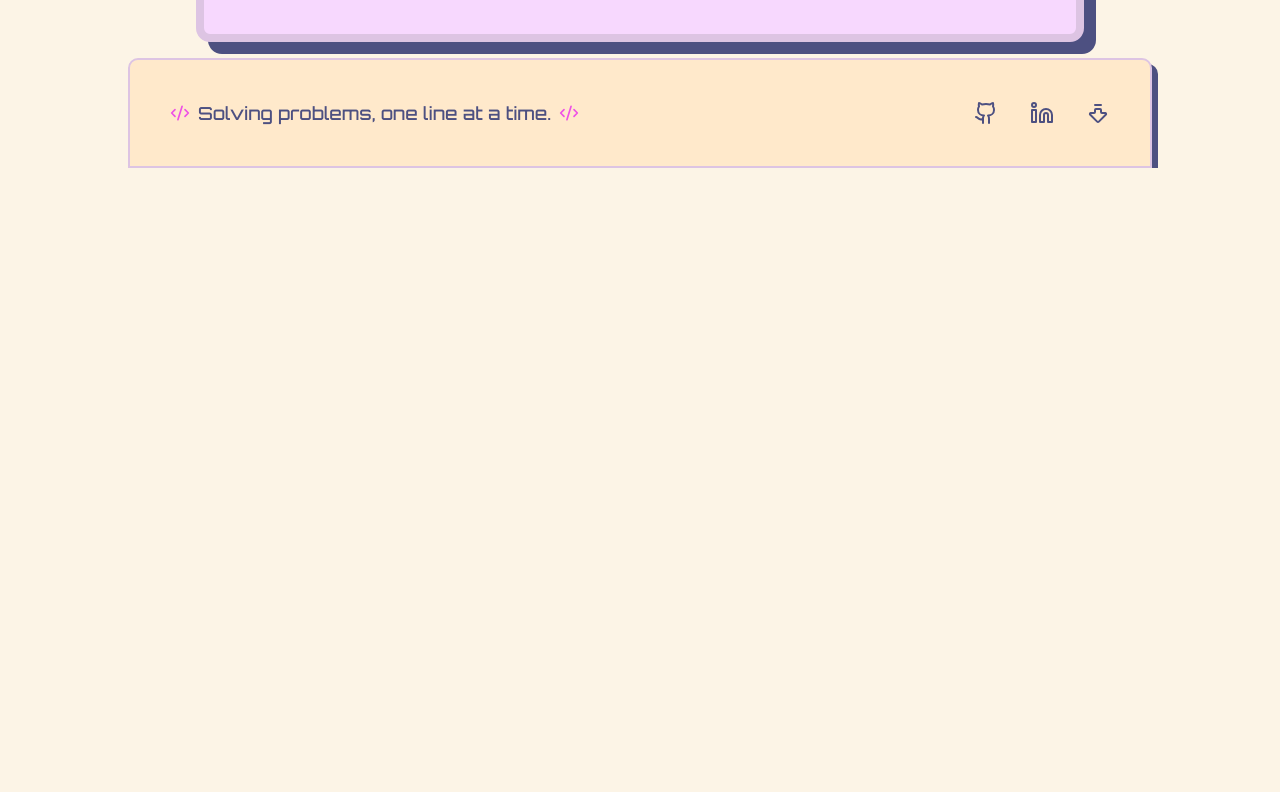
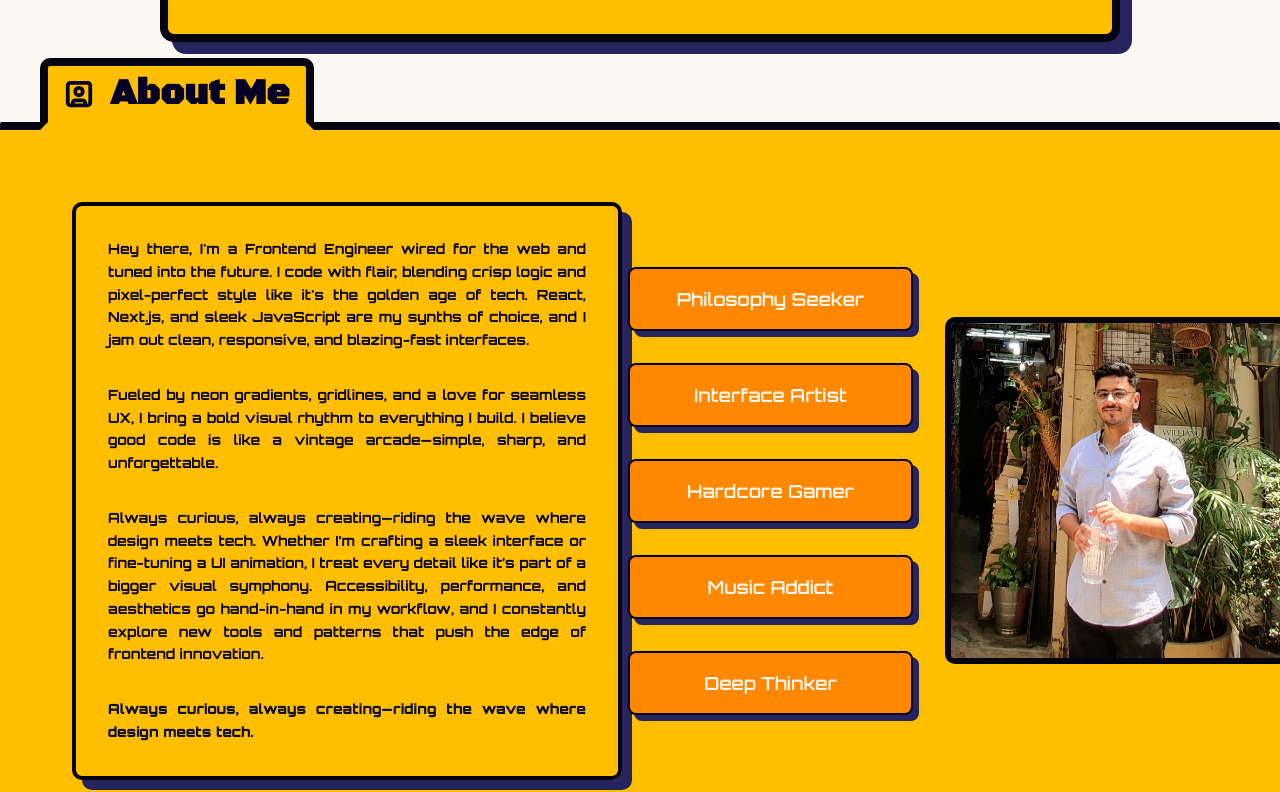
Before and after one commit to HUMBLEF0OL/portfolio, a Next.js app: page / in a window 1280 px wide. Shown: the part 708-1500 px from the top of the page. Before the commit the page ends 876 px from the top, so only its background shows below. Built offline with nearby package versions, Linux system fonts and the light colour scheme.

Commit message:
feat: added about section

```diff
--- a/src/app/globals.css
+++ b/src/app/globals.css
@@ -60,76 +60,78 @@ h6 {
   --radius: 0.625rem;
 
   /* BACKGROUND & TEXT */
-  --background: oklch(0.97 0.02 80);
-  /* Off-white with golden tint */
-  --foreground: oklch(0.22 0.11 290);
-  /* Deep violet/purple */
+  --background: oklch(0.98 0.01 90);
+  /* Soft warm white */
+  --foreground: oklch(0.1 0.1 280);
+  /* Deep dark purple/black */
 
   /* CONTAINERS */
-  --card: oklch(0.92 0.06 320);
-  /* Blush pink */
-  --card-foreground: oklch(0.25 0.12 280);
-  /* Purple text */
+  --card: oklch(0.84 0.18 85);
+  /* Light yellow-orange */
+  --card-foreground: oklch(0.15 0.08 270);
+  /* Dark purple text */
 
-  --popover: oklch(0.95 0.05 70);
-  /* Cream-peach */
-  --popover-foreground: oklch(0.25 0.1 280);
+  --popover: oklch(0.92 0.08 85);
+  /* Slightly peachy background */
+  --popover-foreground: oklch(0.2 0.09 270);
+  /* Muted dark purple */
 
-  /* PRIMARY COLORS (PINKS + NEON PURPLE) */
-  --primary: oklch(0.7 0.25 330);
-  /* Neon magenta pink */
-  --primary-foreground: oklch(0.98 0.01 90);
-  /* Almost white with pink hint */
+  /* PRIMARY (BLACK & ORANGE COMBO) */
+  --primary: oklch(0.18 0.05 280);
+  /* Dark charcoal */
+  --primary-foreground: oklch(0.98 0.01 85);
+  /* Almost white */
 
-  /* SECONDARY (CYAN/BLUE) */
-  --secondary: oklch(0.75 0.2 195);
-  /* Electric cyan */
-  --secondary-foreground: oklch(0.15 0.08 220);
-  /* Deep teal */
+  /* SECONDARY (BRIGHT ORANGE) */
+  --secondary: oklch(0.78 0.25 65);
+  /* Retro orange button */
+  --secondary-foreground: oklch(0.12 0.06 65);
+  /* Deep burnt orange */
 
   /* MUTED + HIGHLIGHTS */
-  --muted: oklch(0.88 0.04 60);
-  /* Pastel peach */
-  --muted-foreground: oklch(0.45 0.08 280);
-  /* Muted purple */
+  --muted: oklch(0.88 0.05 90);
+  /* Cream yellow */
+  --muted-foreground: oklch(0.3 0.1 280);
+  /* Desaturated violet */
 
-  --accent: oklch(0.75 0.25 65);
-  /* Sunset orange */
-  --accent-foreground: oklch(0.12 0.06 65);
-  /* Deep orange */
+  --accent: oklch(0.85 0.2 320);
+  /* Light magenta (for hover accents) */
+  --accent-foreground: oklch(0.12 0.06 320);
+  /* Dark magenta */
 
-  --destructive: oklch(0.65 0.2 25);
+  --destructive: oklch(0.55 0.25 30);
   /* Neon red-orange */
-  --border: oklch(0.85 0.05 320);
-  /* Pink pastel border */
-  --input: oklch(0.92 0.02 85);
-  /* Retro off-white */
-  --ring: oklch(0.7 0.22 310);
-  /* Electric violet */
+  --border: oklch(0.12 0.03 280);
+  /* Near black border */
+  --input: oklch(0.95 0.01 85);
+  /* Pale input background */
+  --ring: oklch(0.78 0.25 65);
+  /* Strong orange focus ring */
 
-  /* CHARTS (FOR GRAPHS / ACCENTS) */
-  --chart-1: oklch(0.7 0.25 330);
-  /* Hot pink */
-  --chart-2: oklch(0.78 0.22 180);
-  /* Bright cyan */
-  --chart-3: oklch(0.8 0.26 60);
-  /* Neon orange */
-  --chart-4: oklch(0.72 0.24 270);
-  /* Ultra purple */
-  --chart-5: oklch(0.85 0.2 140);
-  /* Lime green */
+  /* CHARTS / ACCENTS */
+  --chart-1: oklch(0.78 0.25 65);
+  /* Bright orange */
+  --chart-2: oklch(0.85 0.2 320);
+  /* Light magenta */
+  --chart-3: oklch(0.75 0.18 270);
+  /* Purple */
+  --chart-4: oklch(0.92 0.1 80);
+  /* Yellow-beige */
+  --chart-5: oklch(0.9 0.15 180);
+  /* Light teal */
 
-  /* SIDEBAR + PANEL COLORS */
-  --sidebar: oklch(0.95 0.05 70);
-  /* Cream base */
-  --sidebar-foreground: oklch(0.22 0.11 290);
-  --sidebar-primary: oklch(0.7 0.25 330);
-  --sidebar-primary-foreground: oklch(0.98 0.01 90);
-  --sidebar-accent: oklch(0.75 0.25 65);
-  --sidebar-accent-foreground: oklch(0.12 0.06 65);
-  --sidebar-border: oklch(0.85 0.05 320);
-  --sidebar-ring: oklch(0.7 0.22 310);
+  /* SIDEBAR + PANELS (if used) */
+  --sidebar: oklch(0.92 0.08 85);
+  /* Match popover background */
+  --sidebar-foreground: var(--foreground);
+  --sidebar-primary: var(--primary);
+  --sidebar-primary-foreground: var(--primary-foreground);
+  --sidebar-accent: var(--secondary);
+  --sidebar-accent-foreground: var(--secondary-foreground);
+  --sidebar-border: var(--border);
+  --sidebar-ring: var(--ring);
 }
+
 
 
 .dark {
@@ -211,3 +213,18 @@ h6 {
     @apply bg-background text-foreground;
   }
 }
+
+/* Add this to your globals.css */
+
+/* Hide scrollbar but allow scrolling */
+html {
+  scrollbar-width: none;
+  /* Firefox */
+  -ms-overflow-style: none;
+  /* IE and Edge */
+}
+
+html::-webkit-scrollbar {
+  display: none;
+  /* Chrome, Safari, Opera */
+}
--- a/src/app/layout.tsx
+++ b/src/app/layout.tsx
@@ -31,7 +31,7 @@ export default function RootLayout({
   return (
     <html lang="en" suppressHydrationWarning className={`${orbitron.variable} ${blackOpsOne.variable}`}>
       <body
-        className={`font-body antialiased`}
+        className={`font-body antialiased max-w-[1920px] mx-auto bg-background text-foreground overflow-x-hidden no-scrollbar overflow-y-auto`}
       >
         <ThemeProvider
           attribute={"class"}
@@ -40,7 +40,7 @@ export default function RootLayout({
         >
           <div className="flex flex-col items-center gap-4 justify-between min-h-screen w-full">
             <Header />
-            <main className="flex-1 w-full max-w-[100%] px-4 sm:px-6 md:px-12 flex flex-col items-center justify-start">
+            <main className="flex-1 w-full max-w-[100%] px-4 sm:px-6 md:px-0 flex flex-col items-center justify-start">
               {children}
             </main>
             <Footer />
--- a/src/app/page.tsx
+++ b/src/app/page.tsx
@@ -1,11 +1,13 @@
+import About from "@/block/About";
 import HomeComponent from "@/block/Home";
 import ThemeSwitch from "@/block/ThemeSwitch";
 import Image from "next/image";
 
 export default function Home() {
   return (
-    <div className="w-[75%] h-[fit-content]">
+    <div className="w-full h-[fit-content] flex flex-col items-center justify-center gap-[80px]">
       <HomeComponent />
+      <About />
     </div>
   );
 }
--- /dev/null
+++ b/src/block/About.tsx
@@ -0,0 +1,50 @@
+import Image from 'next/image'
+import React from 'react'
+import Avatar from '@/assets/profile.jpg'
+import { SquareUser } from 'lucide-react'
+
+const About = () => {
+    return (
+        <div className='w-[100%] relative h-fit flex items-center justify-between border-y-[8px] bg-card text-foreground p-[56px] rounded-xs'>
+            <div className='absolute -top-[72px] px-4 py-2 left-10 w-fit border-[8px] border-b-card rounded-tl-lg rounded-tr-lg bg-card  flex items-center justify-center gap-4'>
+                <SquareUser strokeWidth={3} size={30} />
+                <h1 className='text-4xl font-bold'>About Me</h1>
+            </div>
+            <div className='flex items-center justify-center p-4 rounded-xl'>
+                <div className='w-[550px] flex flex-col items-center justify-center p-4 border-[4px] shadow-[10px_10px_0px_0px_theme(colors.muted-foreground)] rounded-lg'>
+                    <p className='text-sm font-bold leading-relaxed text-justify p-4'>
+                        Hey there, I'm a Frontend Engineer wired for the web and tuned into the future. I code with flair, blending crisp logic and pixel-perfect style like it's the golden age of tech. React, Next.js, and sleek JavaScript are my synths of choice, and I jam out clean, responsive, and blazing-fast interfaces.                    </p>
+                    <p className='text-sm font-bold leading-relaxed text-justify p-4'>
+                        Fueled by neon gradients, gridlines, and a love for seamless UX, I bring a bold visual rhythm to everything I build. I believe good code is like a vintage arcade—simple, sharp, and unforgettable.                    </p>
+
+                    <p className='text-sm font-bold leading-relaxed text-justify p-4'>Always curious, always creating—riding the wave where design meets tech. Whether I’m crafting a sleek interface or fine-tuning a UI animation, I treat every detail like it’s part of a bigger visual symphony. Accessibility, performance, and aesthetics go hand-in-hand in my workflow, and I constantly explore new tools and patterns that push the edge of frontend innovation.</p>
+                    <p className='text-sm font-black leading-relaxed text-primary text-justify p-4'>
+                        Always curious, always creating—riding the wave where design meets tech.
+                    </p>
+                </div>
+                <div className='flex flex-col items-center justify-center gap-8 p-4 -ml-[10px]'>
+                    <p className='text-lg font-semibold p-4 w-[285px] border-2 border-border bg-secondary text-primary-foreground rounded-md text-center shadow-[6px_6px_0px_0px_theme(colors.muted-foreground)] hover:shadow-[8px_8px_0px_0px_theme(colors.muted-foreground)] transition-all duration-200 hover:translate-x-[-2px] hover:translate-y-[-2px]'>
+                        Philosophy Seeker
+                    </p>
+                    <p className='text-lg font-semibold p-4 w-[285px] border-2 border-border bg-secondary text-primary-foreground rounded-md text-center shadow-[6px_6px_0px_0px_theme(colors.muted-foreground)] hover:shadow-[8px_8px_0px_0px_theme(colors.muted-foreground)] transition-all duration-200 hover:translate-x-[-2px] hover:translate-y-[-2px]'>
+                        Interface Artist
+                    </p>
+                    <p className='text-lg font-semibold p-4 w-[285px] border-2 border-border bg-secondary text-primary-foreground rounded-md text-center shadow-[6px_6px_0px_0px_theme(colors.muted-foreground)] hover:shadow-[8px_8px_0px_0px_theme(colors.muted-foreground)] transition-all duration-200 hover:translate-x-[-2px] hover:translate-y-[-2px]'>
+                        Hardcore Gamer
+                    </p>
+                    <p className='text-lg font-semibold p-4 w-[285px] border-2 border-border bg-secondary text-primary-foreground rounded-md text-center shadow-[6px_6px_0px_0px_theme(colors.muted-foreground)] hover:shadow-[8px_8px_0px_0px_theme(colors.muted-foreground)] transition-all duration-200 hover:translate-x-[-2px] hover:translate-y-[-2px]'>
+                        Music Addict
+                    </p>
+                    <p className='text-lg font-semibold p-4 w-[285px] border-2 border-border bg-secondary text-primary-foreground rounded-md text-center shadow-[6px_6px_0px_0px_theme(colors.muted-foreground)] hover:shadow-[8px_8px_0px_0px_theme(colors.muted-foreground)] transition-all duration-200 hover:translate-x-[-2px] hover:translate-y-[-2px]'>
+                        Deep Thinker
+                    </p>
+                </div>
+            </div>
+            <Image style={{
+                alignSelf: 'center', marginRight: '20px'
+            }} src={Avatar} alt="About Me" width={350} height={350} className="rounded-lg border-border border-6" />
+        </div>
+    )
+}
+
+export default About
--- a/src/block/Home.tsx
+++ b/src/block/Home.tsx
@@ -1,7 +1,7 @@
 import React from 'react';
 const HomeComponent = () => {
     return (
-        <div className="w-full h-full flex flex items-center border-[8px] bg-card border-border justify-center p-[36px] shadow-[12px_12px_0px_0px_theme(colors.muted-foreground)] rounded-xl">
+        <div className="w-[75%] h-full flex flex items-center border-[8px] bg-card border-border justify-center p-[36px] shadow-[12px_12px_0px_0px_theme(colors.muted-foreground)] rounded-xl">
             <div className="flex flex-col items-center justify-center p-[36px] w-[100%] text-secondary">
                 <p className="text-[72px] font-bold">Hello</p>
                 <p className="text-[24px] font-medium">My Name Is</p>
```
Also changed, not shown: src/assets/profile.jpg (added).
